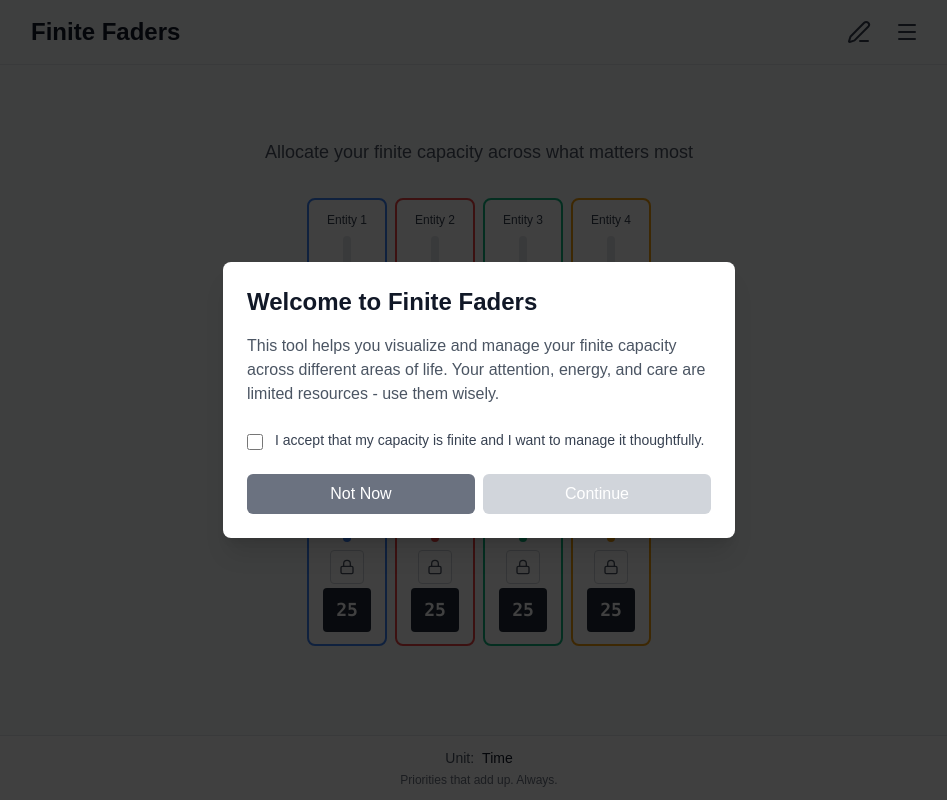
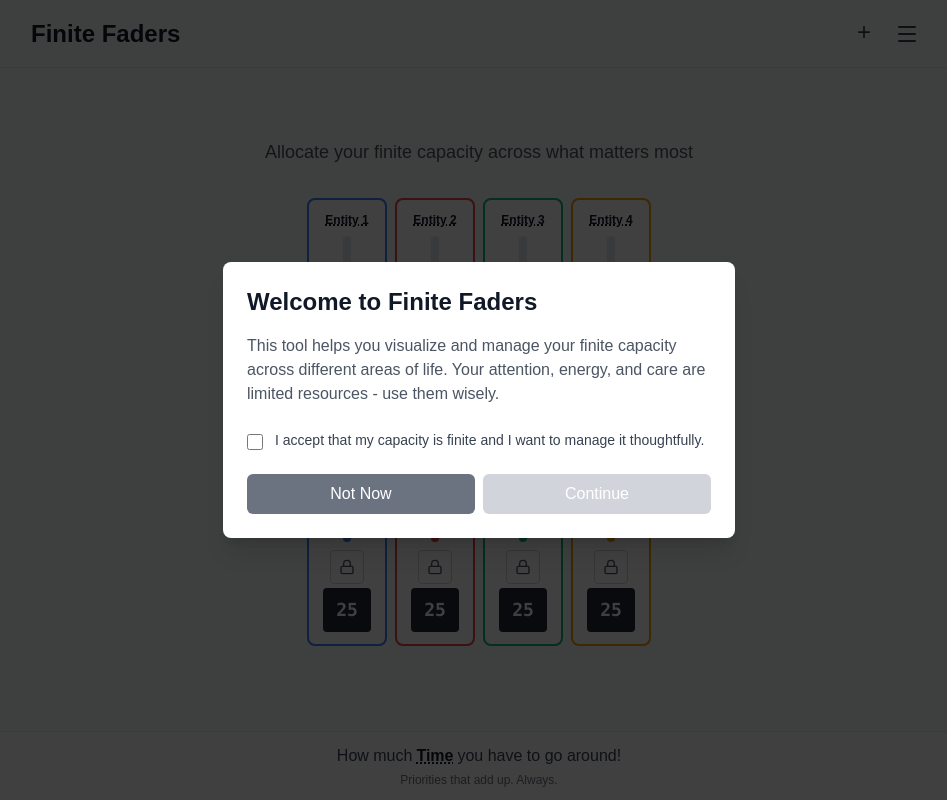
Before and after one commit to dJPoida/finite-faders, a React (Vite) app: page / in a window 1280 px wide. Shown: the whole page, without its empty margins (161-1108 px from the left). Built offline with nearby package versions, Linux system fonts and the light colour scheme.

Commit message:
Interface improvements

```diff
--- a/src/components/Fader.tsx
+++ b/src/components/Fader.tsx
@@ -61,7 +61,7 @@ export default function Fader({ index, label, color, value, locked, onToggleLock
     <div className="flex flex-col items-center gap-1 sm:gap-2 p-2 sm:p-3 bg-white dark:bg-gray-900 rounded-lg border-2 min-w-[60px] sm:min-w-[80px] h-full" style={{ borderColor: color }}>
       <button
         onClick={onEditLabel}
-        className="text-xs font-medium text-gray-700 dark:text-gray-300 text-center w-full truncate flex-shrink-0 hover:opacity-70 transition-opacity cursor-pointer"
+        className="text-xs font-bold text-gray-900 dark:text-gray-100 text-center w-full truncate flex-shrink-0 hover:text-blue-500 dark:hover:text-blue-400 transition-colors cursor-pointer underline decoration-dotted decoration-2"
         title="Click to edit label"
       >
         {label}
--- a/src/components/FaderBank.tsx
+++ b/src/components/FaderBank.tsx
@@ -11,7 +11,7 @@ interface FaderBankProps {
 }
 
 const FaderBank = forwardRef<HTMLDivElement, FaderBankProps>(({ className = "", style }, ref) => {
-  const { values, locks, labels, colors, editMode, toggleLock, updateLabel, updateColor, addEntity, removeEntity } = useSimpleStore()
+  const { values, locks, labels, colors, toggleLock, updateLabel, updateColor, removeEntity } = useSimpleStore()
   const [editingIndex, setEditingIndex] = useState<number | null>(null)
 
   const handleSaveLabel = (entity: { label: string; color?: string; locked: boolean }) => {
@@ -20,6 +20,13 @@ const FaderBank = forwardRef<HTMLDivElement, FaderBankProps>(({ className = "",
       if (entity.color) {
         updateColor(editingIndex, entity.color)
       }
+      setEditingIndex(null)
+    }
+  }
+
+  const handleDelete = () => {
+    if (editingIndex !== null) {
+      removeEntity(editingIndex)
       setEditingIndex(null)
     }
   }
@@ -39,29 +46,8 @@ const FaderBank = forwardRef<HTMLDivElement, FaderBankProps>(({ className = "",
                 onToggleLock={() => toggleLock(index)}
                 onEditLabel={() => setEditingIndex(index)}
               />
-              {editMode && values.length > 2 && (
-                <button
-                  onClick={() => removeEntity(index)}
-                  className="absolute -top-1 -right-1 w-4 h-4 bg-gray-400 hover:bg-red-500 text-white rounded-full text-xs leading-none group-hover:opacity-100 transition-opacity duration-200 flex items-center justify-center z-10"
-                  title="Remove entity"
-                  aria-label={`Remove ${labels[index]}`}
-                >
-                  ×
-                </button>
-              )}
             </div>
           ))}
-
-          {editMode && values.length < 6 && (
-            <button
-              onClick={() => addEntity()}
-              className="flex-shrink-0 h-full w-12 sm:w-16 md:w-20 border-2 border-dashed border-gray-300 dark:border-gray-600 rounded-lg flex flex-col items-center justify-center gap-1 sm:gap-2 text-gray-500 dark:text-gray-400 hover:border-gray-400 dark:hover:border-gray-500 hover:text-gray-600 dark:hover:text-gray-300 transition-colors"
-              aria-label="Add new entity"
-            >
-              <span className="text-lg sm:text-2xl">+</span>
-              <span className="text-xs">Add</span>
-            </button>
-          )}
         </div>
       </div>
 
@@ -69,6 +55,7 @@ const FaderBank = forwardRef<HTMLDivElement, FaderBankProps>(({ className = "",
         isOpen={editingIndex !== null}
         onClose={() => setEditingIndex(null)}
         onSave={handleSaveLabel}
+        onDelete={values.length > 2 ? handleDelete : undefined}
         initialData={editingIndex !== null ? { label: labels[editingIndex], color: colors[editingIndex], locked: locks[editingIndex] } : undefined}
       />
     </>
--- a/src/components/Footer.tsx
+++ b/src/components/Footer.tsx
@@ -1,51 +1,31 @@
 "use client"
 
+import { useState } from "react"
 import { useSimpleStore } from "@/lib/simple-store"
-
-const presetUnits = ["Time", "Effort", "Care", "F-given", "Love"]
+import UnitSelection from "@/components/Modals/UnitSelection"
 
 export default function Footer() {
-  const { unit, editMode } = useSimpleStore()
+  const { unit, setUnit } = useSimpleStore()
+  const [showUnitModal, setShowUnitModal] = useState(false)
 
   return (
+    <>
       <footer className="w-full p-2 sm:p-3 border-t border-gray-200 dark:border-gray-800 bg-white dark:bg-gray-900 flex-shrink-0">
         <div className="max-w-4xl mx-auto">
-        <div className="flex flex-wrap items-center justify-center gap-2">
-          <div className="flex items-center gap-2">
-            <span className="text-xs sm:text-sm text-gray-600 dark:text-gray-400">
-              Unit:
+          <div className="flex flex-wrap items-center justify-center gap-1">
+            <span className="text-sm sm:text-base text-gray-700 dark:text-gray-300">
+              How much
             </span>
-            {editMode ? (
-              <>
-                <select
-                  id="unit-select"
-                  value={unit}
-                  onChange={(e) => useSimpleStore.setState({ unit: e.target.value })}
-                  className="px-2 py-1 text-sm border border-gray-300 dark:border-gray-600 rounded-md bg-white dark:bg-gray-800 text-gray-900 dark:text-gray-100 focus:outline-none focus:ring-2 focus:ring-blue-500"
+            <button
+              onClick={() => setShowUnitModal(true)}
+              className="text-sm sm:text-base text-gray-900 dark:text-gray-100 font-bold hover:text-blue-500 dark:hover:text-blue-400 transition-colors cursor-pointer underline decoration-dotted decoration-2"
+              title="Click to change unit"
             >
-                  {presetUnits.map((u) => (
-                    <option key={u} value={u}>
-                      {u}
-                    </option>
-                  ))}
-                  <option value="Custom">Custom</option>
-                </select>
-
-                {unit === "Custom" && (
-                  <input
-                    type="text"
-                    placeholder="Enter custom unit"
-                    onChange={(e) => useSimpleStore.setState({ unit: e.target.value || "Custom" })}
-                    className="px-2 py-1 text-sm border border-gray-300 dark:border-gray-600 rounded-md bg-white dark:bg-gray-800 text-gray-900 dark:text-gray-100 focus:outline-none focus:ring-2 focus:ring-blue-500"
-                  />
-                )}
-              </>
-            ) : (
-              <span className="text-sm text-gray-900 dark:text-gray-100 font-medium">
               {unit}
+            </button>
+            <span className="text-sm sm:text-base text-gray-700 dark:text-gray-300">
+              you have to go around!
             </span>
-            )}
-          </div>
           </div>
 
           <div className="mt-1 text-xs text-gray-500 dark:text-gray-400 text-center">
@@ -53,5 +33,13 @@ export default function Footer() {
           </div>
         </div>
       </footer>
+
+      <UnitSelection
+        isOpen={showUnitModal}
+        onClose={() => setShowUnitModal(false)}
+        onSave={setUnit}
+        currentUnit={unit}
+      />
+    </>
   )
 }
--- a/src/components/Header.tsx
+++ b/src/components/Header.tsx
@@ -2,7 +2,7 @@
 
 import { useState, useRef, useEffect } from "react"
 import { useSimpleStore } from "@/lib/simple-store"
-import { Save, FolderOpen, RotateCcw, Share2, Menu, X, Edit3, Info } from "lucide-react"
+import { Save, FolderOpen, RotateCcw, Share2, Menu, X, Info } from "lucide-react"
 import html2canvas from "html2canvas"
 import About from "@/components/Modals/About"
 
@@ -11,7 +11,7 @@ interface HeaderProps {
 }
 
 export default function Header({ faderBankRef }: HeaderProps) {
-  const { reset, editMode, setEditMode } = useSimpleStore()
+  const { reset, addEntity } = useSimpleStore()
   const [showSaveLoad, setShowSaveLoad] = useState(false)
   const [showAbout, setShowAbout] = useState(false)
   const [menuOpen, setMenuOpen] = useState(false)
@@ -116,16 +116,13 @@ export default function Header({ faderBankRef }: HeaderProps) {
 
           <div className="flex items-center gap-2">
             <button
-              onClick={() => setEditMode(!editMode)}
-              className={`p-2 rounded-md transition-colors focus:outline-none focus:ring-2 focus:ring-blue-500 ${
-                editMode
-                  ? "text-gray-700 dark:text-gray-300 bg-blue-100 dark:bg-blue-900"
-                  : "text-gray-700 dark:text-gray-300 hover:bg-gray-200 dark:hover:bg-gray-700"
-              }`}
-              title={editMode ? "Exit edit mode" : "Edit mode"}
-              aria-label={editMode ? "Exit edit mode" : "Edit mode"}
+              onClick={() => addEntity()}
+              className="p-2 rounded-md transition-colors focus:outline-none focus:ring-2 focus:ring-blue-500 text-gray-700 dark:text-gray-300 hover:bg-gray-200 dark:hover:bg-gray-700"
+              title="Add entity"
+              aria-label="Add entity"
             >
-              <Edit3 size={24} />
+              <span className="text-2xl leading-none hidden sm:inline">+</span>
+              <span className="text-xl leading-none sm:hidden">+</span>
             </button>
 
             <div className="relative menu-container">
--- /dev/null
+++ b/src/components/Modals/UnitSelection.tsx
@@ -0,0 +1,101 @@
+"use client"
+
+import { useState } from "react"
+
+interface UnitSelectionProps {
+  isOpen: boolean
+  onClose: () => void
+  onSave: (unit: string) => void
+  currentUnit: string
+}
+
+const presetUnits = ["Time", "Effort", "Care", "Energy", "Love", "Focus", "Attention", "Money"]
+
+export default function UnitSelection({ isOpen, onClose, onSave, currentUnit }: UnitSelectionProps) {
+  const [selectedUnit, setSelectedUnit] = useState(currentUnit)
+  const [customUnit, setCustomUnit] = useState("")
+  const [isCustom, setIsCustom] = useState(!presetUnits.includes(currentUnit))
+
+  if (!isOpen) return null
+
+  const handleSave = () => {
+    const unitToSave = isCustom ? (customUnit.trim() || "Custom") : selectedUnit
+    onSave(unitToSave)
+    onClose()
+  }
+
+  const handleCancel = () => {
+    setSelectedUnit(currentUnit)
+    setCustomUnit("")
+    setIsCustom(!presetUnits.includes(currentUnit))
+    onClose()
+  }
+
+  return (
+    <div className="fixed inset-0 bg-black bg-opacity-50 flex items-center justify-center z-50 p-4">
+      <div className="bg-white dark:bg-gray-800 rounded-lg max-w-md w-full p-6 shadow-xl">
+        <h3 className="text-lg font-bold mb-4 text-gray-900 dark:text-gray-100">
+          Select Unit
+        </h3>
+
+        <div className="space-y-4">
+          <div>
+            <label className="block text-sm font-medium text-gray-700 dark:text-gray-300 mb-2">
+              Preset Units
+            </label>
+            <div className="grid grid-cols-2 gap-2">
+              {presetUnits.map((unit) => (
+                <button
+                  key={unit}
+                  onClick={() => {
+                    setSelectedUnit(unit)
+                    setIsCustom(false)
+                  }}
+                  className={`px-4 py-2 rounded-md border-2 transition-colors ${
+                    !isCustom && selectedUnit === unit
+                      ? "border-blue-500 bg-blue-50 dark:bg-blue-900 text-blue-700 dark:text-blue-300"
+                      : "border-gray-300 dark:border-gray-600 text-gray-700 dark:text-gray-300 hover:border-gray-400 dark:hover:border-gray-500"
+                  }`}
+                >
+                  {unit}
+                </button>
+              ))}
+            </div>
+          </div>
+
+          <div className="border-t border-gray-200 dark:border-gray-700 pt-4">
+            <label className="block text-sm font-medium text-gray-700 dark:text-gray-300 mb-2">
+              Custom Unit
+            </label>
+            <input
+              type="text"
+              value={customUnit}
+              onChange={(e) => {
+                setCustomUnit(e.target.value)
+                setIsCustom(true)
+              }}
+              onFocus={() => setIsCustom(true)}
+              placeholder="Enter your own unit"
+              className="w-full px-3 py-2 border border-gray-300 dark:border-gray-600 rounded-md bg-white dark:bg-gray-700 text-gray-900 dark:text-gray-100 focus:outline-none focus:ring-2 focus:ring-blue-500"
+            />
+          </div>
+        </div>
+
+        <div className="flex gap-3 mt-6">
+          <button
+            onClick={handleCancel}
+            className="flex-1 px-4 py-2 bg-gray-500 text-white rounded-md hover:bg-gray-600 transition-colors focus:outline-none focus:ring-2 focus:ring-gray-500 focus:ring-offset-2"
+          >
+            Cancel
+          </button>
+          <button
+            onClick={handleSave}
+            className="flex-1 px-4 py-2 bg-blue-500 text-white rounded-md hover:bg-blue-600 transition-colors focus:outline-none focus:ring-2 focus:ring-blue-500 focus:ring-offset-2"
+          >
+            Save
+          </button>
+        </div>
+      </div>
+    </div>
+  )
+}
--- a/src/lib/simple-store.ts
+++ b/src/lib/simple-store.ts
@@ -7,16 +7,15 @@ interface SimpleAppState {
   labels: string[] // Custom labels for each entity
   colors: string[] // Custom colors for each entity
   unit: string
-  editMode: boolean // Controls whether add/remove entity buttons are visible
   _hasHydrated: boolean
   setValue: (index: number, newValue: number) => void
   toggleLock: (index: number) => void
   updateLabel: (index: number, label: string) => void
   updateColor: (index: number, color: string) => void
+  setUnit: (unit: string) => void
   addEntity: () => void
   removeEntity: (index: number) => void
   reset: () => void
-  setEditMode: (enabled: boolean) => void
   setHasHydrated: (state: boolean) => void
 }
 
@@ -28,7 +27,6 @@ const initialState = {
   labels: ["Entity 1", "Entity 2", "Entity 3", "Entity 4"],
   colors: [defaultColors[0], defaultColors[1], defaultColors[2], defaultColors[3]],
   unit: "Time",
-  editMode: false,
   _hasHydrated: false,
 }
 
@@ -168,6 +166,7 @@ export const useSimpleStore = create<SimpleAppState>()(
       updateColor: (index, color) => set((state) => ({
         colors: state.colors.map((c, i) => i === index ? color : c)
       })),
+      setUnit: (unit) => set({ unit }),
       addEntity: () => set((state) => {
         if (state.values.length >= 8) return state
         const newCount = state.values.length + 1
@@ -195,7 +194,6 @@ export const useSimpleStore = create<SimpleAppState>()(
         }
       }),
       reset: () => set({ ...initialState, _hasHydrated: true }),
-      setEditMode: (enabled) => set({ editMode: enabled }),
       setHasHydrated: (state) => set({ _hasHydrated: state }),
     }),
     {
```
Also changed, not shown: src/components/Modals/AddEditEntity.tsx (+16 -1 lines). Lines whose indentation alone changed are shown as unchanged.
